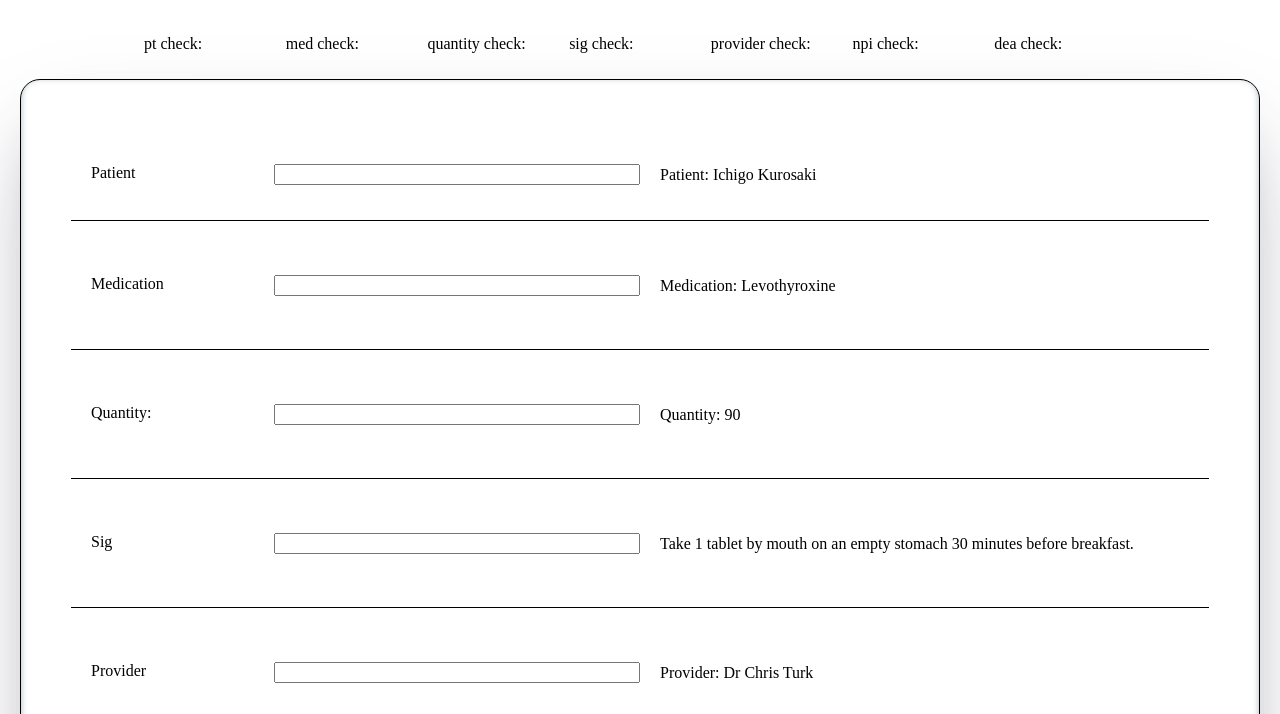
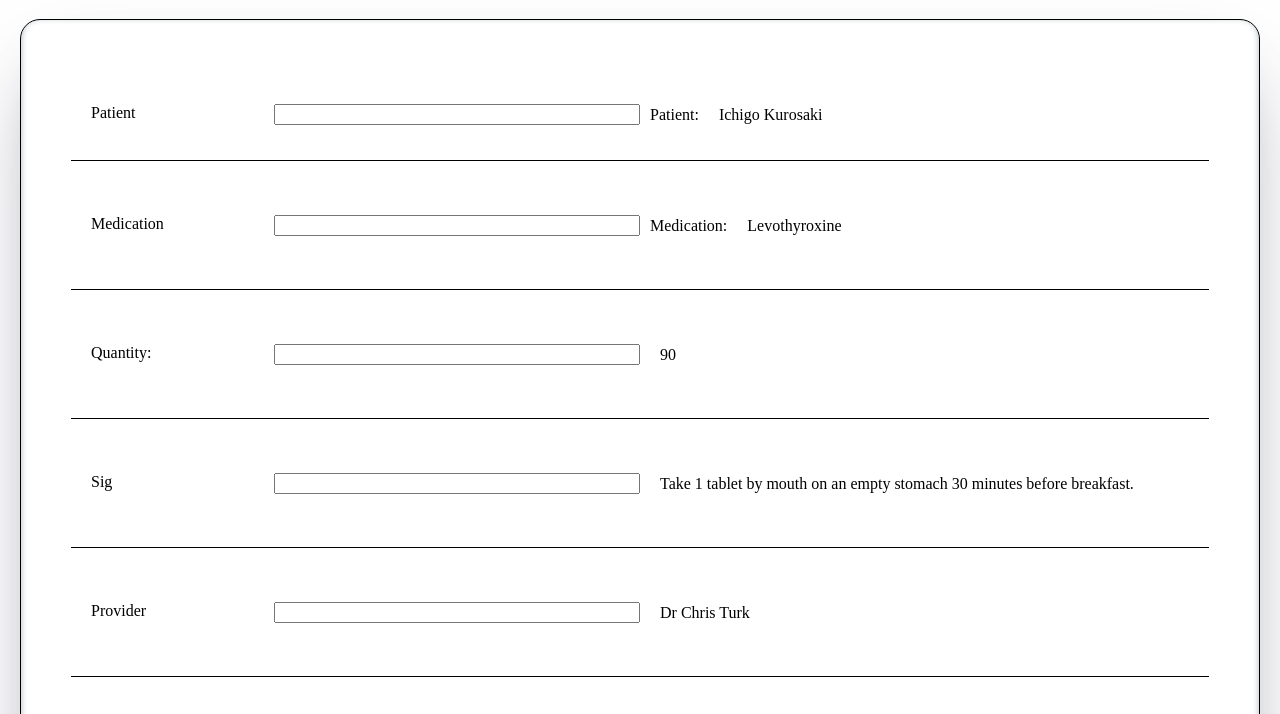
Before and after one commit to KingJoFr/inputMasterStatic, a plain HTML site: page index.html in a window 1280 px wide. Shown: the part 61-775 px from the top of the page. Drawn offline with Linux system fonts and the light colour scheme.

Commit message:
worked on checkTypedRx function. Created checkObj to hold results of checks

```diff
--- a/index.html
+++ b/index.html
@@ -10,14 +10,8 @@
 <body>
     <center><h1>Input Master v1</h1></center>
 
-    <div class="allChecks">
-    <p>pt check: </p>
-    <p>med check:</p>
-    <p>quantity check: </p>
-    <p>sig check: </p>
-    <p>provider check: </p>
-    <p>npi check:</p>
-    <p>dea check:</p>
+    <div id="allChecks">
+
     </div>
     <div id="inputAppContainer">
 
@@ -30,7 +24,7 @@
             <label for="patient">Patient
              <div class="autocomplete"> <input  class='inputFit' id="patient" type="text" name="patient" ></div>
             </label>
-            <p id="ptRX"></p>  <!--this displays the new rx info-->
+            <div class="rxUnit"><span>Patient:</span><p id="ptRX"></p></div>  <!--this displays the new rx info-->
               </div>
 
           <div class="formUnit">
@@ -40,14 +34,14 @@
                 <input class='inputFit' id="meds" type="text" name="inputMed" >
               </div>
             </label>
-            <p id="medRX">Medication: temp </p><br />
+            <div class="rxUnit">Medication: <p id="medRX"></p></div><br />
           </div>
 
           <div class="formUnit">
             <label for="quantity">Quantity:
               <input class='inputFit'id='quantity' name="quantity" type="text">
             </label>
-            <p id ="quantityRX">Quantity: temp</p><br />
+            <p id ="quantityRX"></p><br />
           </div>
 
           <div class="formUnit">
@@ -70,14 +64,14 @@
             <label for="npi">NPI:
               <input class='inputFit'type="text" name="inputNpi" />
             </label>
-            <p>NPI: 10********</p><br />
+            <div class="rxUnit"><span>NPI: </span><p>10********</p></div><br />
           </div>
 
           <div class="formUnit">
             <label for="dea">DEA:
               <input class="inputFit" type="text" name="inputDea" />
             </label>
-            <p>DEA: TL*******</p><br />
+            <div class="rxUnit"><span>DEA: </span><p>TL*******</p></div><br />
           </div>
 
           <!--<input type="text" name='medChecker' class="checker" value="<%-card.generic %>" />
--- a/script.js
+++ b/script.js
@@ -34,6 +34,29 @@ function checkTypedRX(){
     rxValues.push(rxinf.innerText);
   })
   console.log("rxValues",rxValues);
+  //order of comparisons: patient, medication,quantity,sig,provider,npi,dea
+  const orderOfValues = ["patient","medication","quantity","sig","provider","npi","dea"];
+  const checkObj = {"patient": "pass",
+                         "medication": "pass",
+                         "quantity": "pass",
+                         "sig": "pass",
+                         "provider": "pass",
+                         "npi": "pass",
+                         "dea": "pass"}
+  //get pass/fail values
+  for(let val in orderOfValues){
+    /**so we grab the container for the pass/fail values
+     * checkObj contains that results of the checks
+     *
+     */
+    let checksContainer = document.getElementById("allChecks");
+    checkObj[orderOfValues[val]] = (inputValues[val] == rxValues[val]);
+    let checked = document.createElement('p')
+    checked.innerText = checkObj[orderOfValues[val]];
+
+    checksContainer.appendChild(checked);
+  }
+
 
 }
 
@@ -50,10 +73,10 @@ function  loadRX(){
   let sig = createSig(drugsList[counter]);
 
   sigRX.innerText = sig;
-  proRX.innerText = `Provider: ${drList[randDR]}`;
-  ptRX.innerText = `Patient: ${ptList[randPT]}`;
-  qRX.innerText = `Quantity: ${getQuantity()}`;
-  mRX.innerText = `Medication: ${drugsList[counter].generic}`;
+  proRX.innerText = `${drList[randDR]}`;
+  ptRX.innerText = `${ptList[randPT]}`;
+  qRX.innerText = `${getQuantity()}`;
+  mRX.innerText = `${drugsList[counter].generic}`;
 }
 loadRX();
 function getAction(card){
--- a/styles.css
+++ b/styles.css
@@ -78,7 +78,11 @@ body{
 
     /* all the autocomplete styles */
 
-
+.rxUnit{
+  display: flex;
+  align-items: center;
+  margin-left: 10px;
+}
 .autocomplete {
   /*the container must be positioned relative for the autocomplete to appear below the input box*/
   position: relative;
```
